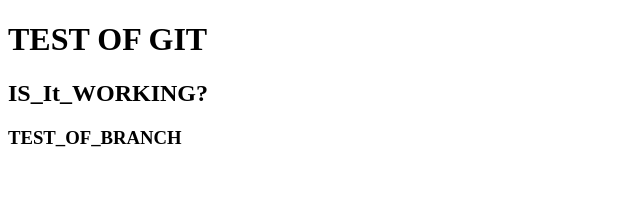
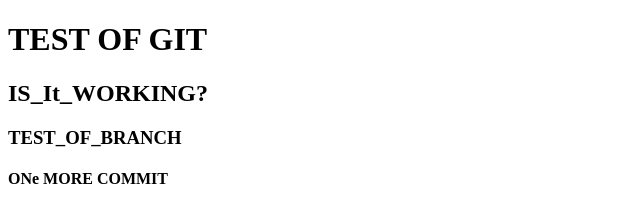
Before and after one commit to Andrii5241/first_repo, a plain HTML site: page index.html in a window 1280 px wide. Shown: the whole page, without its empty margins (0-640 px from the left). Drawn offline with Linux system fonts and the light colour scheme.

Commit message:
Last testing

```diff
--- a/index.html
+++ b/index.html
@@ -9,5 +9,6 @@
     <h1>TEST OF GIT</h1>
     <h2>IS_It_WORKING?</h2>
     <h3>TEST_OF_BRANCH</h3>
+    <h4>ONe MORE COMMIT</h4>
 </body>
 </html>
```
